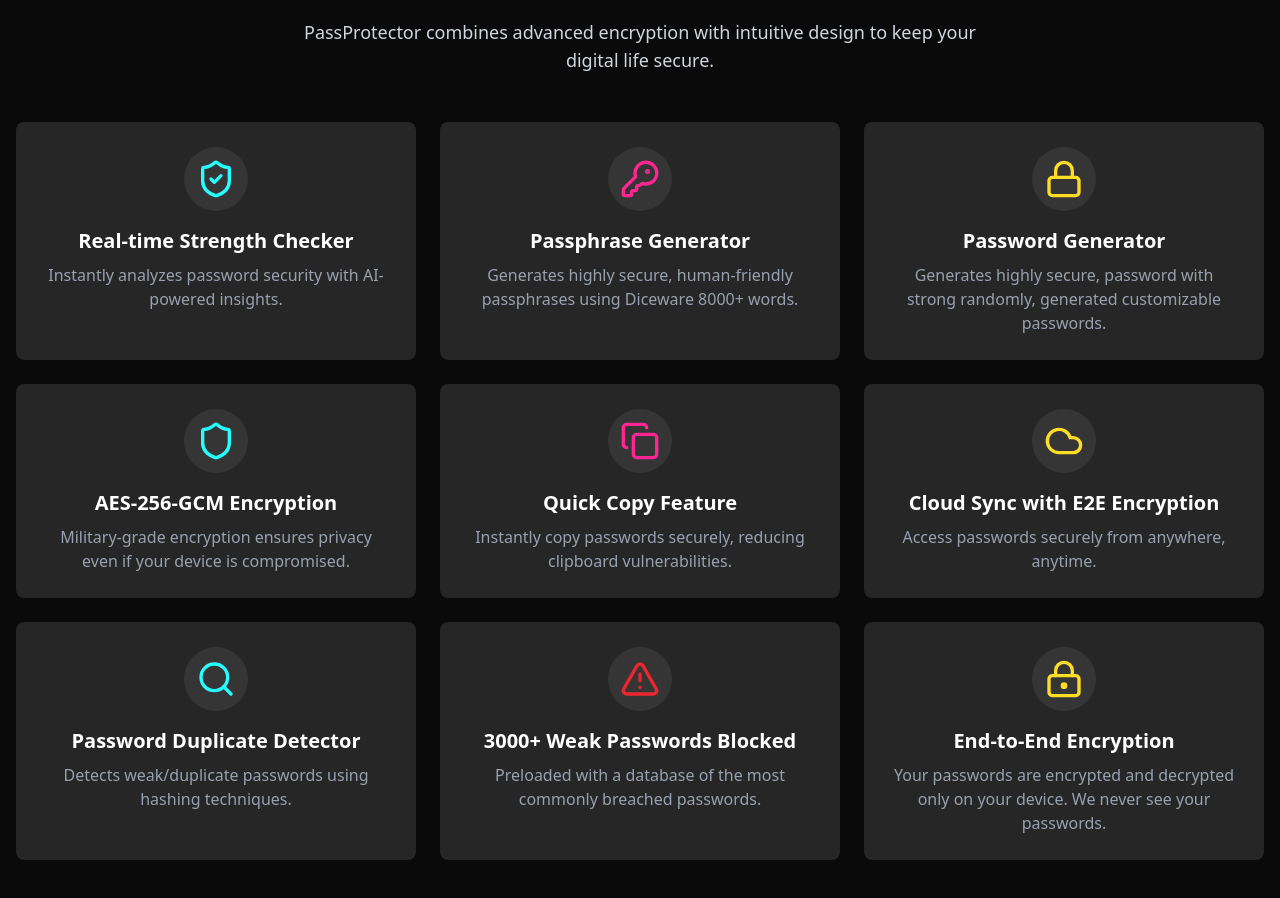
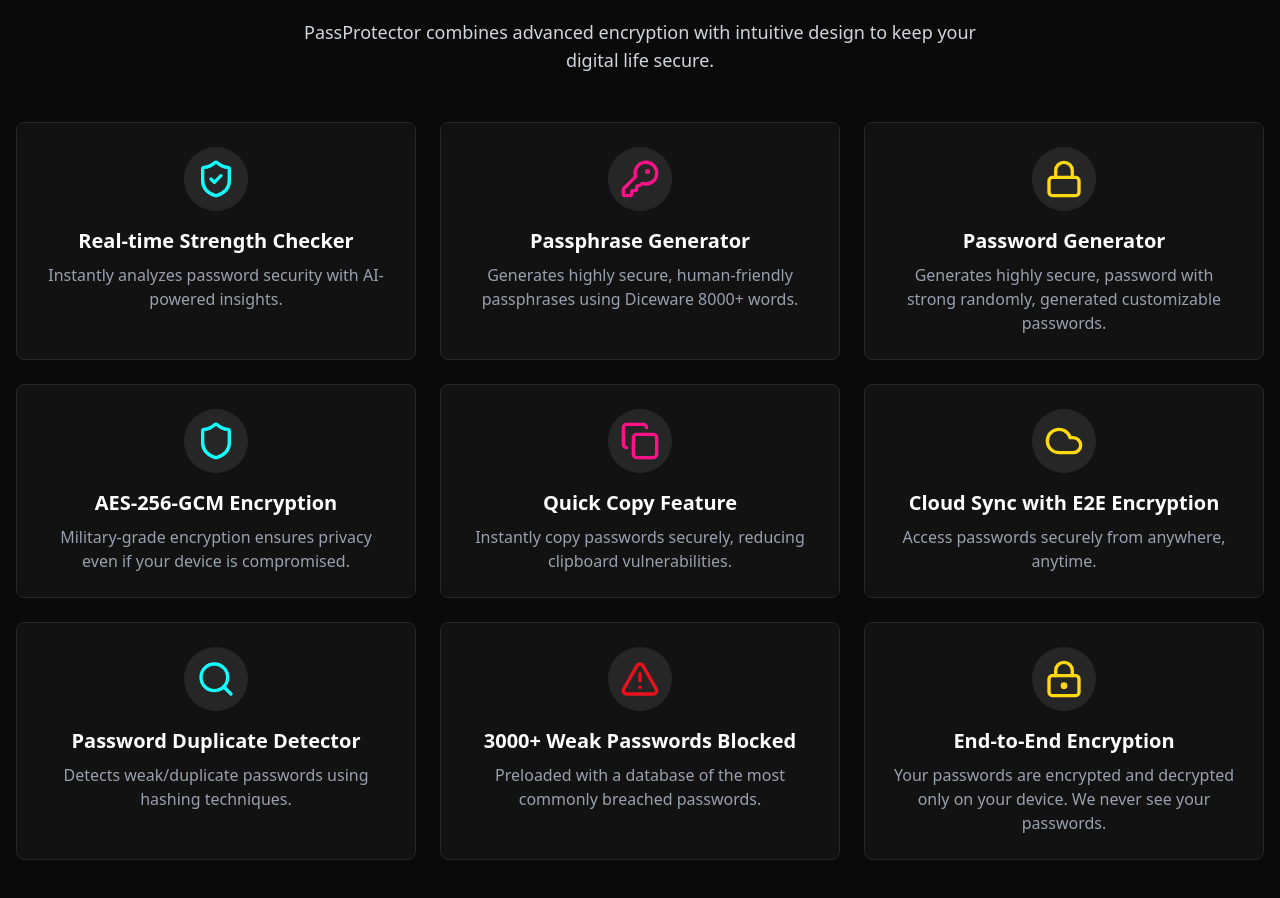
Before and after one commit to Aniket200-ind/passprotector, a Next.js app: page / in a window 1280 px wide. Shown: the part 2380-3278 px from the top of the page. Built offline with nearby package versions, Linux system fonts and the light colour scheme; no server answers.

Commit message:
refactor: improve animation and background styles in FeatureCard component

```diff
--- a/src/components/features/FeatureCard.tsx
+++ b/src/components/features/FeatureCard.tsx
@@ -18,14 +18,14 @@ export function FeatureCard({ feature, index }: FeatureCardProps) {
   return (
     <motion.div
       role="article"
-      initial={{ opacity: 0, y: 20 }}
+      initial={{ opacity: 0, y: 10 }}
       whileInView={{ opacity: 1, y: 0 }}
       viewport={{ once: true }}
-      transition={{ duration: 1, delay: index * 0.15, ease: "easeOut" }}
-      className="bg-secondary backdrop-blur-sm rounded-lg p-6 border border-secondary/20 transition-all duration-300 sm:hover:shadow-lg sm:hover:animate-cyberpunk-glow select-none group"
+      transition={{ duration: 1, delay: index * 0.1, ease: "easeOut" }}
+      className="bg-charcoal backdrop-blur-sm rounded-lg p-6 border border-secondary transition-all duration-300 sm:hover:shadow-lg sm:hover:animate-cyberpunk-glow select-none group"
     >
       <div className="flex flex-col items-center text-center">
-        <div className="mb-4 p-3 rounded-full bg-charcoal group-hover:bg-cyberpunk/30 transition-all mix-blend-screen duration-300">
+        <div className="mb-4 p-3 rounded-full bg-secondary/60 group-hover:bg-cyberpunk/30 transition-all mix-blend-screen duration-300">
           {feature.icon}
         </div>
         <h3 className="text-xl font-fancy font-semibold mb-2 text-white group-hover:text-cyberBlue transition-all duration-300">
```
